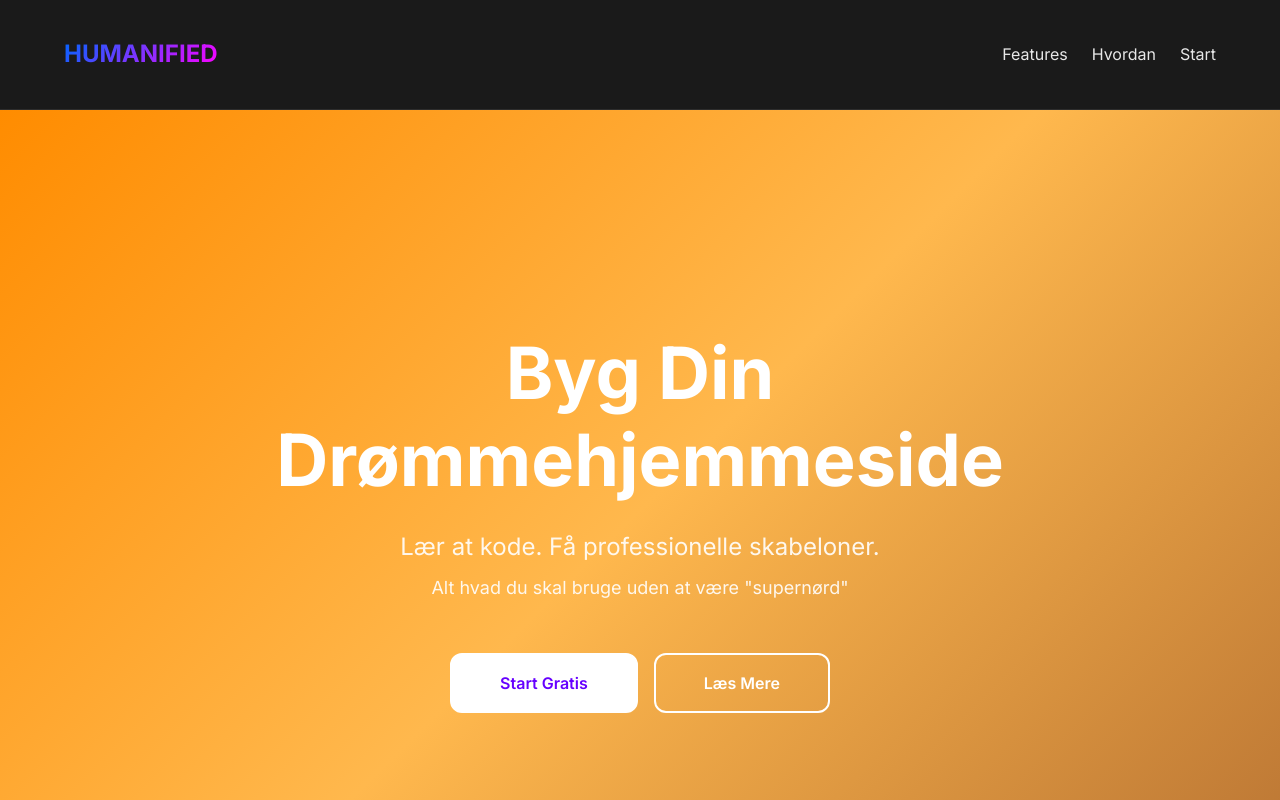
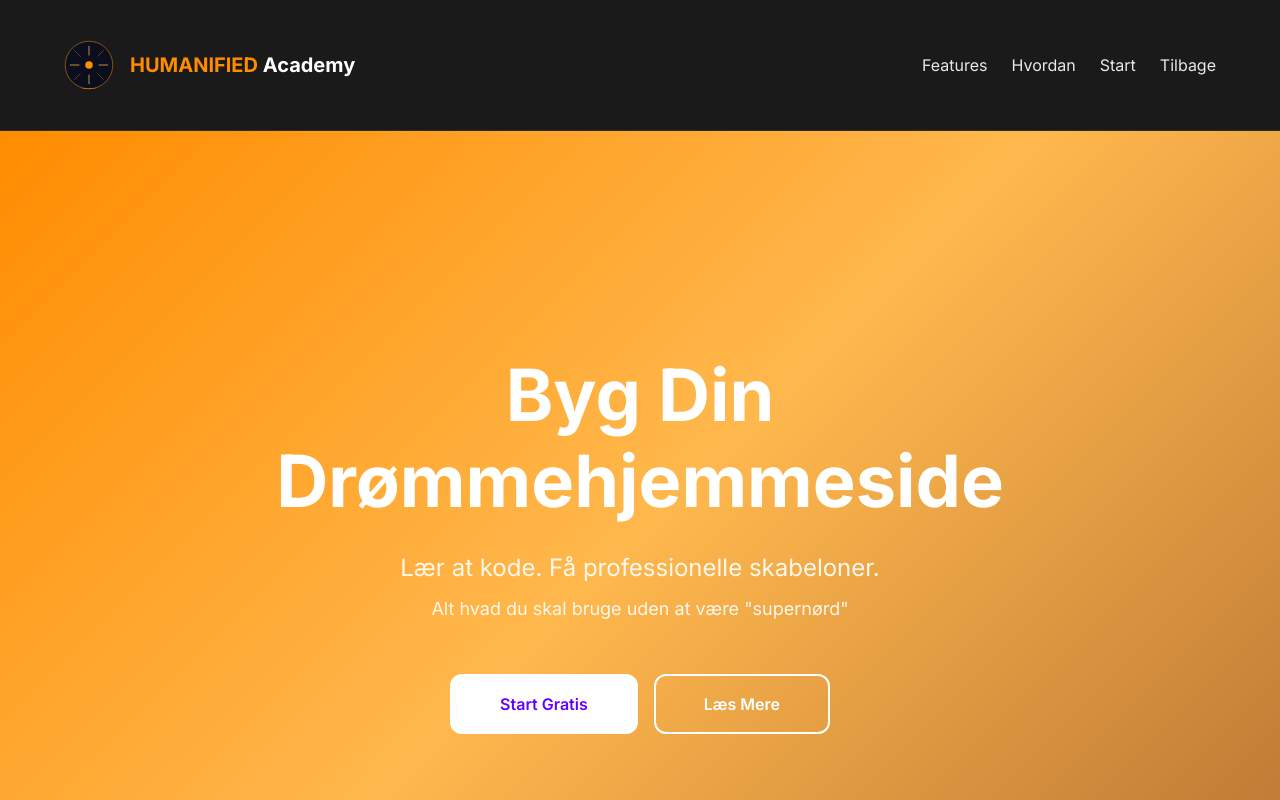
Before and after one commit to aarupthomas-rgb/humanified-ecosystem, a website: page web-platforms/thomasaarup/academy/index.html in a window 1280 px wide. Shown: the top 800 px of the page. Drawn offline with Linux system fonts and the light colour scheme.

Commit message:
Update: Add logo to HUMANIFIED Academy header
- Added logo from ASSETS/HUMANISED-AI.svg
- Added Tilbage link to thomasaarup.dk
- Updated header styling for consistency

Co-Authored-By: Thomas Aarup <thomas@thomasaarup.dk>

```diff
--- a/web-platforms/thomasaarup/academy/index.html
+++ b/web-platforms/thomasaarup/academy/index.html
@@ -191,14 +191,18 @@
 </head>
 <body>
   <header>
-    <div class="container flex flex-between py-lg">
-      <h1 style="margin: 0; font-size: var(--text-2xl); color: var(--color-white);">
-        <span style="background: linear-gradient(135deg, var(--color-gradient-blue), var(--color-gradient-magenta)); -webkit-background-clip: text; -webkit-text-fill-color: transparent; background-clip: text;">HUMANIFIED</span>
-      </h1>
+    <div class="container flex flex-between py-lg" style="align-items: center;">
+      <div style="display: flex; align-items: center; gap: 1rem;">
+        <img src="../../ASSETS/HUMANISED-AI.svg" alt="HUMANIFIED Academy Logo" style="height: 50px; width: auto;">
+        <h1 style="margin: 0; font-size: var(--text-xl); font-weight: 700; color: var(--color-white);">
+          <span style="color: var(--color-accent-orange);">HUMANIFIED</span> Academy
+        </h1>
+      </div>
       <nav class="flex gap-lg">
         <a href="#features" style="color: var(--text-secondary); text-decoration: none;">Features</a>
         <a href="#how" style="color: var(--text-secondary); text-decoration: none;">Hvordan</a>
         <a href="#start" style="color: var(--text-secondary); text-decoration: none;">Start</a>
+        <a href="https://thomasaarup.dk" style="color: var(--text-secondary); text-decoration: none;">Tilbage</a>
       </nav>
     </div>
   </header>
```
